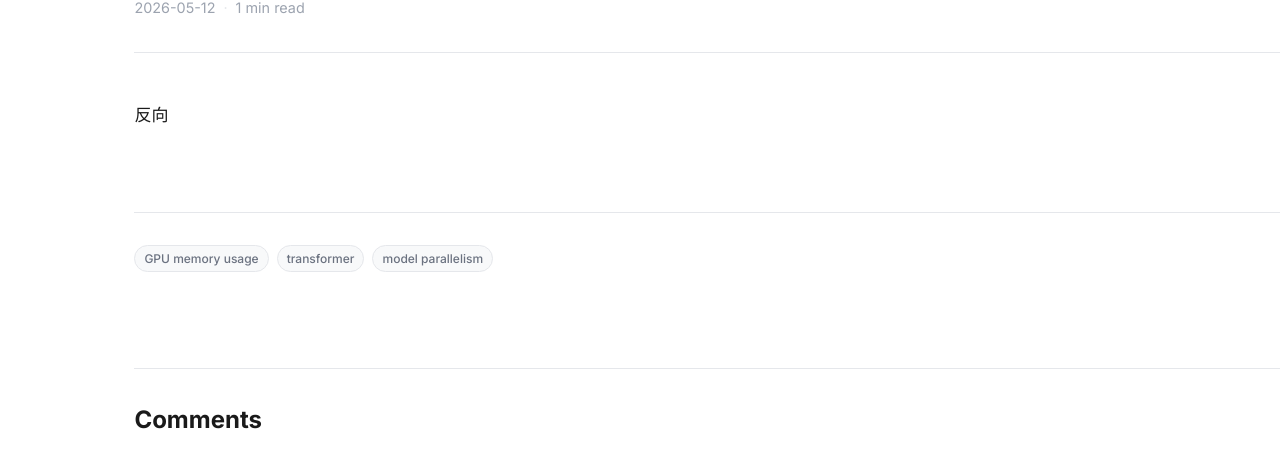
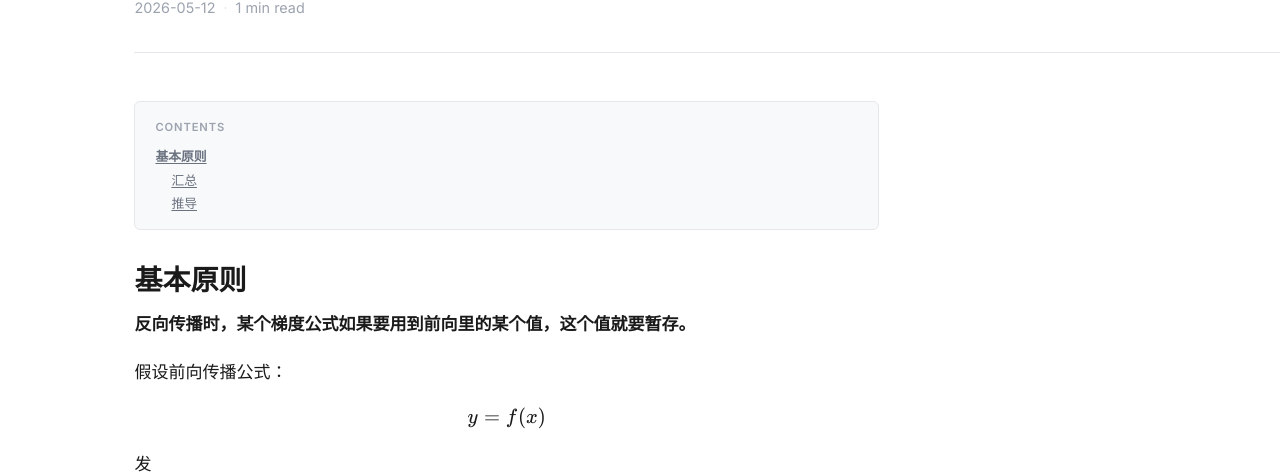
Before and after one commit to MrTang-Yuhan/my-webpage, an Eleventy site: page src/posts/mode-parallelism/transformer模型的gpu显存使用分析（三）：反向传播到底需要哪些中间结果/index.md in a window 1280 px wide. Shown: the part 325-800 px from the top of the page. Built offline with nearby package versions, Linux system fonts and the light colour scheme; Eleventy itself is replaced by a stand-in of ours; files that its build step writes are made by us from their sources; no server answers.

Commit message:
Update Posts “mode-parallelism/transformer模型的gpu显存使用分析（三）：反向传播到底需要哪些中间结果/index”

```diff
--- a/src/posts/mode-parallelism/transformer模型的gpu显存使用分析（三）：反向传播到底需要哪些中间结果/index.md
+++ b/src/posts/mode-parallelism/transformer模型的gpu显存使用分析（三）：反向传播到底需要哪些中间结果/index.md
@@ -10,4 +10,17 @@ tags:
   - transformer
   - model parallelism
 ---
-反向
+# 基本原则
+
+**反向传播时，某个梯度公式如果要用到前向里的某个值，这个值就要暂存。**
+
+假设前向传播公式：
+
+$$y = f(x)$$
+
+发
+
+## 汇总
+
+
+## 推导
```
